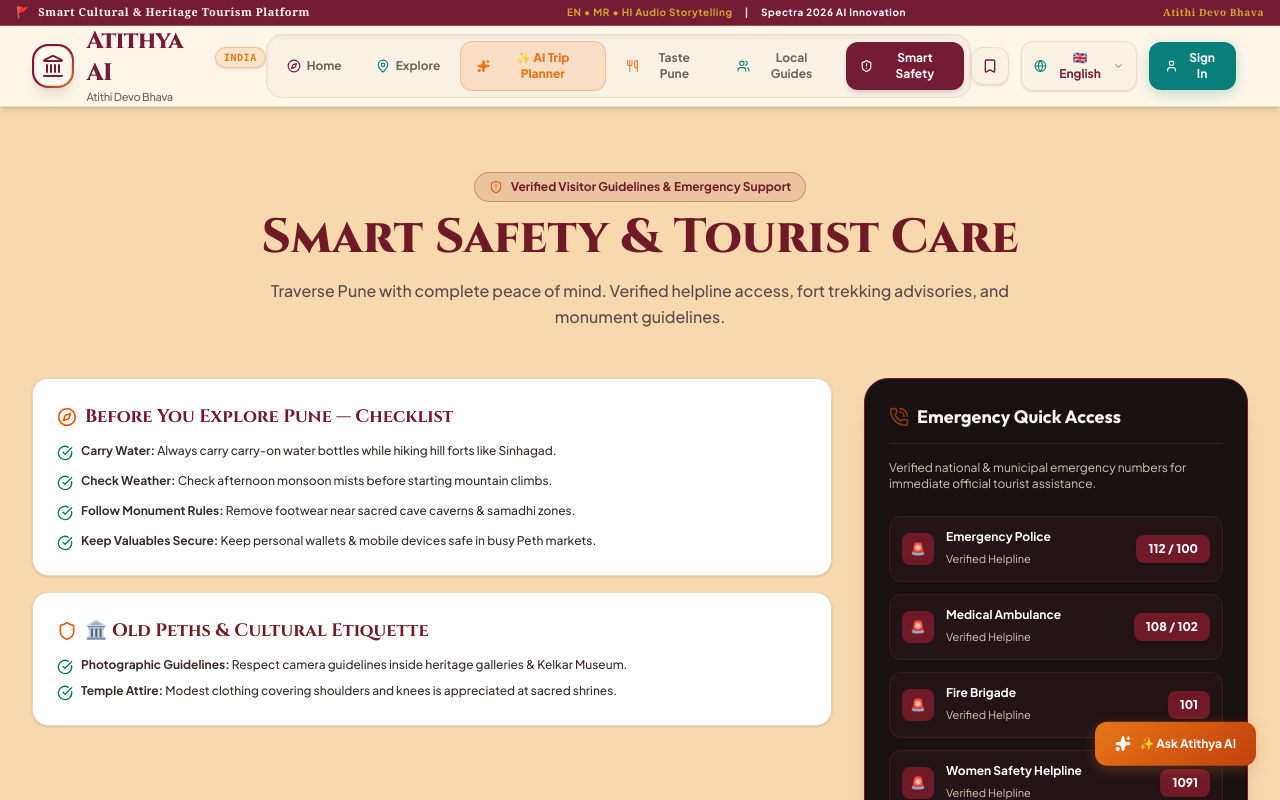
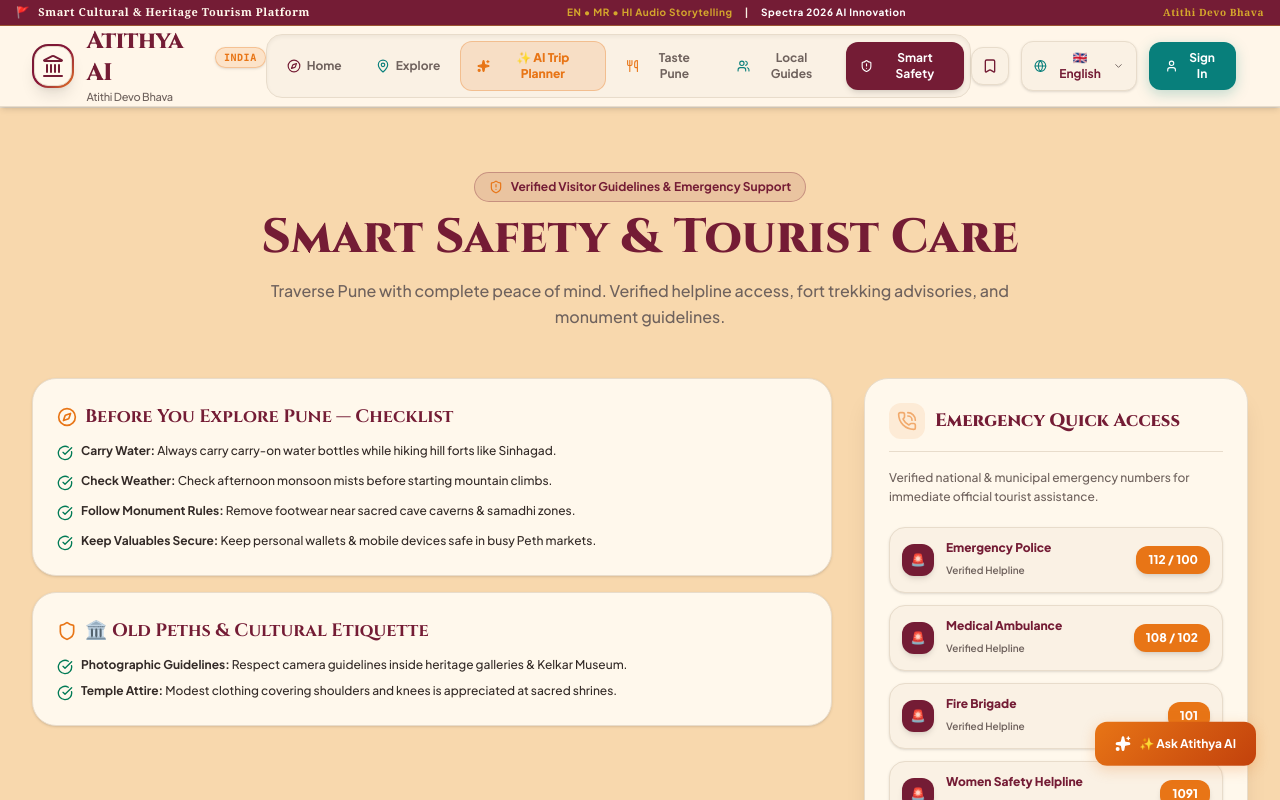
Before and after one commit to Rahanedivya/Spectra-2026, a React (Vite) app in the folder frontend/: page / in a window 1280 px wide. Both pictures are taken after a click on the button "Smart Safety". Shown: the top 800 px of the page. Built offline with nearby package versions, Linux system fonts and the light colour scheme; a web font is replaced by a local one.

Commit message:
add chnages

```diff
--- a/frontend/src/App.jsx
+++ b/frontend/src/App.jsx
@@ -185,11 +185,10 @@ export default function App() {
                     <button
                       key={city}
                       onClick={() => setSelectedCity(city)}
-                      className={`px-4 py-2 rounded-xl text-xs font-bold transition-all cursor-pointer ${
-                        selectedCity === city
+                      className={`px-4 py-2 rounded-xl text-xs font-bold transition-all cursor-pointer ${selectedCity === city
                           ? 'bg-[#741C35] text-white shadow-md'
                           : 'bg-[#FFF8EC] text-[#6F625D] border border-[#E8DCCB] hover:text-[#741C35]'
-                      }`}
+                        }`}
                     >
                       {city} {city === 'Pune' ? '🏰' : city === 'Jaipur' ? '🕌' : '🕉️'}
                     </button>
@@ -255,7 +254,7 @@ export default function App() {
 
                   <div className="relative rounded-3xl overflow-hidden shadow-2xl border-2 border-[#E8DCCB] h-96">
                     <img
-                      src="https://images.unsplash.com/photo-1627894483216-2138af692e32?q=80&w=1000&auto=format&fit=crop"
+                      src="https://i.pinimg.com/1200x/00/20/f4/0020f4e245d76730d68e169947d412b4.jpg"
                       alt="Shaniwar Wada Pune"
                       className="w-full h-full object-cover"
                     />
--- a/frontend/src/components/SafetySection.jsx
+++ b/frontend/src/components/SafetySection.jsx
@@ -1,22 +1,22 @@
 import React from 'react';
 import { EMERGENCY_NUMBERS } from '../data/puneData';
-import { ShieldAlert, PhoneCall, AlertTriangle, CheckCircle, Compass, Thermometer, Shield } from 'lucide-react';
+import { ShieldAlert, PhoneCall, CheckCircle, Compass, Shield } from 'lucide-react';
 import { t } from '../data/translations';
 
 export default function SafetySection({ currentLang = 'English' }) {
   return (
-    <section className="py-16 px-4 sm:px-6 lg:px-8 max-w-7xl mx-auto border-t border-[#e2d7c7] font-sans">
+    <section className="py-16 px-4 sm:px-6 lg:px-8 max-w-7xl mx-auto border-t border-[#E8DCCB] font-sans">
 
       {/* Section Header */}
       <div className="text-center max-w-3xl mx-auto mb-12">
-        <div className="inline-flex items-center space-x-2 px-3.5 py-1.5 rounded-full bg-[#701a28]/10 border border-[#701a28]/30 text-[#701a28] text-xs font-bold mb-3">
-          <ShieldAlert className="w-3.5 h-3.5 text-[#ea580c]" />
+        <div className="inline-flex items-center space-x-2 px-3.5 py-1.5 rounded-full bg-[#741C35]/10 border border-[#741C35]/30 text-[#741C35] text-xs font-bold mb-3">
+          <ShieldAlert className="w-3.5 h-3.5 text-[#E87516]" />
           <span>{t('safetyBadge', currentLang)}</span>
         </div>
-        <h2 className="text-3xl sm:text-5xl font-extrabold text-[#701a28] font-heritage mb-4">
+        <h2 className="text-3xl sm:text-5xl font-extrabold text-[#741C35] font-heritage mb-4">
           {t('safetyTitle', currentLang)}
         </h2>
-        <p className="text-[#5c4a4e] text-sm sm:text-base leading-relaxed font-medium">
+        <p className="text-[#6F625D] text-sm sm:text-base leading-relaxed font-medium">
           {t('safetyDesc', currentLang)}
         </p>
       </div>
@@ -27,12 +27,12 @@ export default function SafetySection({ currentLang = 'English' }) {
         {/* Left 2 Cols: Tourist Advisory Cards */}
         <div className="lg:col-span-2 space-y-4">
 
-          <div className="bg-white p-6 rounded-2xl border border-[#e2d7c7] shadow-sm">
-            <h3 className="text-lg font-bold text-[#701a28] flex items-center space-x-2 mb-3 font-heritage">
-              <Compass className="w-5 h-5 text-[#ea580c]" />
+          <div className="bg-[#FFF8EC] p-6 rounded-3xl border border-[#E8DCCB] shadow-sm">
+            <h3 className="text-lg font-bold text-[#741C35] flex items-center space-x-2 mb-3 font-heritage">
+              <Compass className="w-5 h-5 text-[#E87516]" />
               <span>{t('checklistTitle', currentLang)}</span>
             </h3>
-            <ul className="space-y-3 text-xs text-[#3c2b2e] font-medium">
+            <ul className="space-y-3 text-xs text-[#332A27] font-medium">
               <li className="flex items-start space-x-2">
                 <CheckCircle className="w-4 h-4 text-emerald-700 flex-shrink-0 mt-0.5" />
                 <span><strong>Carry Water:</strong> Always carry carry-on water bottles while hiking hill forts like Sinhagad.</span>
@@ -52,12 +52,12 @@ export default function SafetySection({ currentLang = 'English' }) {
             </ul>
           </div>
 
-          <div className="bg-white p-6 rounded-2xl border border-[#e2d7c7] shadow-sm">
-            <h3 className="text-lg font-bold text-[#701a28] flex items-center space-x-2 mb-3 font-heritage">
-              <Shield className="w-5 h-5 text-[#ea580c]" />
+          <div className="bg-[#FFF8EC] p-6 rounded-3xl border border-[#E8DCCB] shadow-sm">
+            <h3 className="text-lg font-bold text-[#741C35] flex items-center space-x-2 mb-3 font-heritage">
+              <Shield className="w-5 h-5 text-[#E87516]" />
               <span>🏛️ Old Peths & Cultural Etiquette</span>
             </h3>
-            <ul className="space-y-2 text-xs text-[#3c2b2e] font-medium">
+            <ul className="space-y-2 text-xs text-[#332A27] font-medium">
               <li className="flex items-start space-x-2">
                 <CheckCircle className="w-4 h-4 text-emerald-700 flex-shrink-0 mt-0.5" />
                 <span><strong>Photographic Guidelines:</strong> Respect camera guidelines inside heritage galleries & Kelkar Museum.</span>
@@ -71,15 +71,19 @@ export default function SafetySection({ currentLang = 'English' }) {
 
         </div>
 
-        {/* Right Col: Verified Emergency Quick Access Panel */}
-        <div className="bg-[#181112] p-6 rounded-3xl border border-[#701a28] text-white shadow-xl flex flex-col justify-between">
+        {/* Right Col: Theme-Aligned Emergency Quick Access Panel */}
+        <div className="bg-[#FFF8EC] p-6 rounded-3xl border border-[#E8DCCB] text-[#332A27] shadow-xl flex flex-col justify-between">
           <div>
-            <div className="flex items-center space-x-2 mb-4 pb-3 border-b border-[#3a1d23]">
-              <PhoneCall className="w-5 h-5 text-[#ea580c] animate-pulse" />
-              <h3 className="text-lg font-bold text-[#faf6f0]">{t('emergencyPanelTitle', currentLang)}</h3>
+            <div className="flex items-center space-x-2.5 mb-4 pb-3 border-b border-[#E8DCCB]">
+              <div className="w-9 h-9 rounded-xl bg-[#E87516]/10 text-[#E87516] flex items-center justify-center font-bold">
+                <PhoneCall className="w-5 h-5 text-[#E87516] animate-pulse" />
+              </div>
+              <h3 className="text-lg font-extrabold text-[#741C35] font-heritage">
+                {t('emergencyPanelTitle', currentLang)}
+              </h3>
             </div>
 
-            <p className="text-xs text-[#d6c7b2] mb-6 font-normal">
+            <p className="text-xs text-[#6F625D] mb-5 font-medium leading-relaxed">
               Verified national & municipal emergency numbers for immediate official tourist assistance.
             </p>
 
@@ -87,20 +91,21 @@ export default function SafetySection({ currentLang = 'English' }) {
               {EMERGENCY_NUMBERS.map((item, idx) => (
                 <div
                   key={idx}
-                  className="flex items-center justify-between p-3 rounded-xl bg-[#231417] border border-[#3a1d23] hover:border-[#ea580c]/50 transition-colors"
+                  className="flex items-center justify-between p-3 rounded-2xl bg-[#FAF1E4] border border-[#E8DCCB] hover:border-[#E87516]/60 transition-colors shadow-sm"
                 >
                   <div className="flex items-center space-x-3">
-                    <div className="w-8 h-8 rounded-lg bg-[#701a28] text-white flex items-center justify-center font-bold text-xs">
+                    <div className="w-8 h-8 rounded-xl bg-[#741C35] text-white flex items-center justify-center font-bold text-xs shadow-md">
                       🚨
                     </div>
                     <div>
-                      <span className="text-xs font-bold text-white block">{item.label}</span>
-                      <span className="text-[11px] text-[#d6c7b2]">{t('verifiedHelpline', currentLang)}</span>
+                      <span className="text-xs font-extrabold text-[#741C35] block">{item.label}</span>
+                      <span className="text-[10px] text-[#6F625D] font-semibold">{t('verifiedHelpline', currentLang)}</span>
                     </div>
                   </div>
+
                   <a
                     href={`tel:${item.number.split('/')[0].trim()}`}
-                    className="px-3 py-1.5 rounded-lg bg-[#701a28] hover:bg-[#881337] text-white font-extrabold text-xs transition-colors shadow-md"
+                    className="px-3 py-1.5 rounded-xl bg-[#E87516] hover:bg-[#c2410c] text-white font-extrabold text-xs transition-all shadow-md flex-shrink-0"
                   >
                     {item.number}
                   </a>
@@ -109,7 +114,7 @@ export default function SafetySection({ currentLang = 'English' }) {
             </div>
           </div>
 
-          <p className="text-[10px] text-[#a89582] text-center mt-6 pt-4 border-t border-[#3a1d23]">
+          <p className="text-[10px] text-[#6F625D] text-center mt-6 pt-4 border-t border-[#E8DCCB] font-medium">
             Official emergency services verified by Pune Municipal Corporation & Maharashtra Police.
           </p>
 
```
Also changed, not shown: frontend/src/data/puneData.js (+4 -4 lines).
